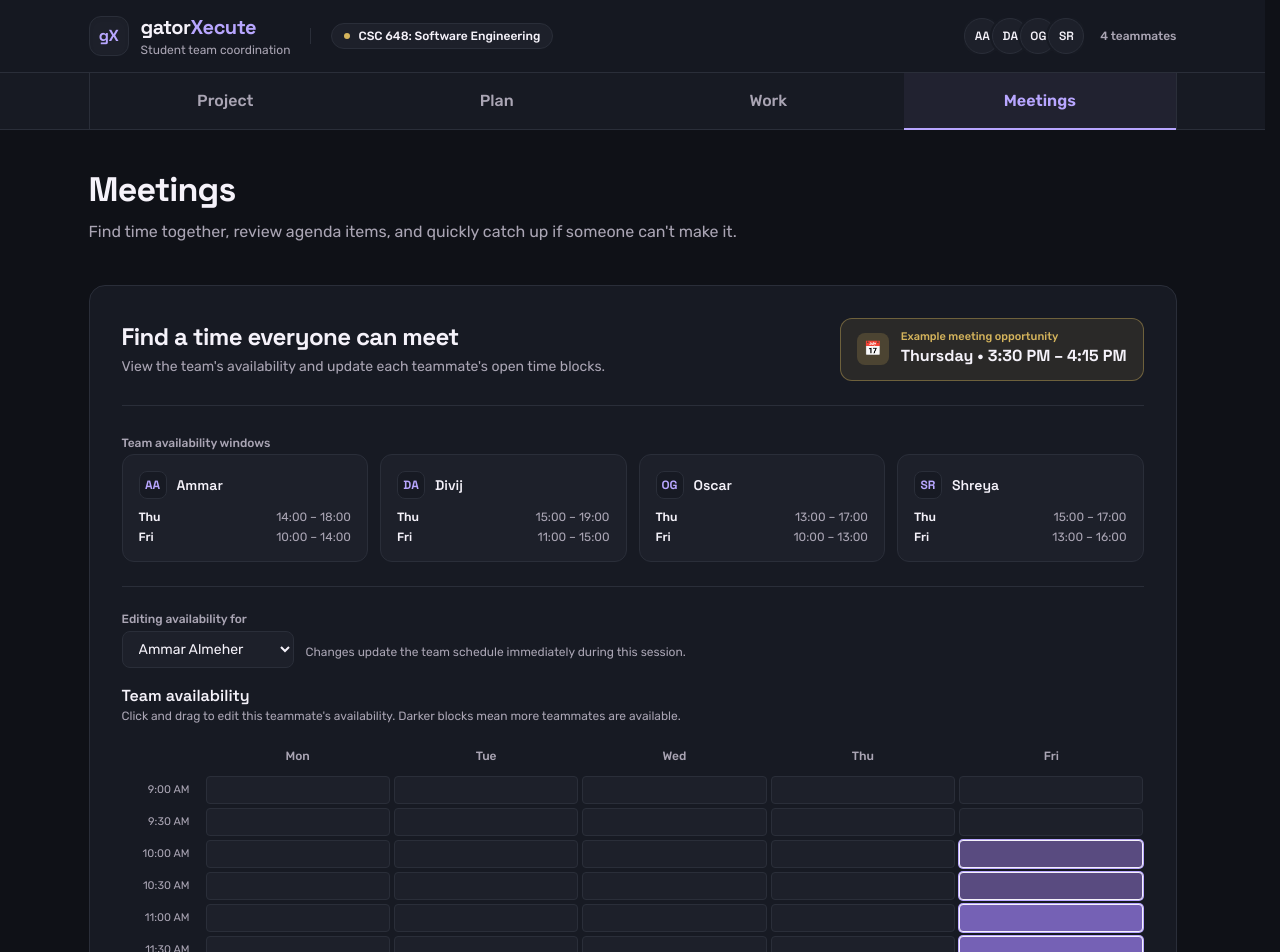
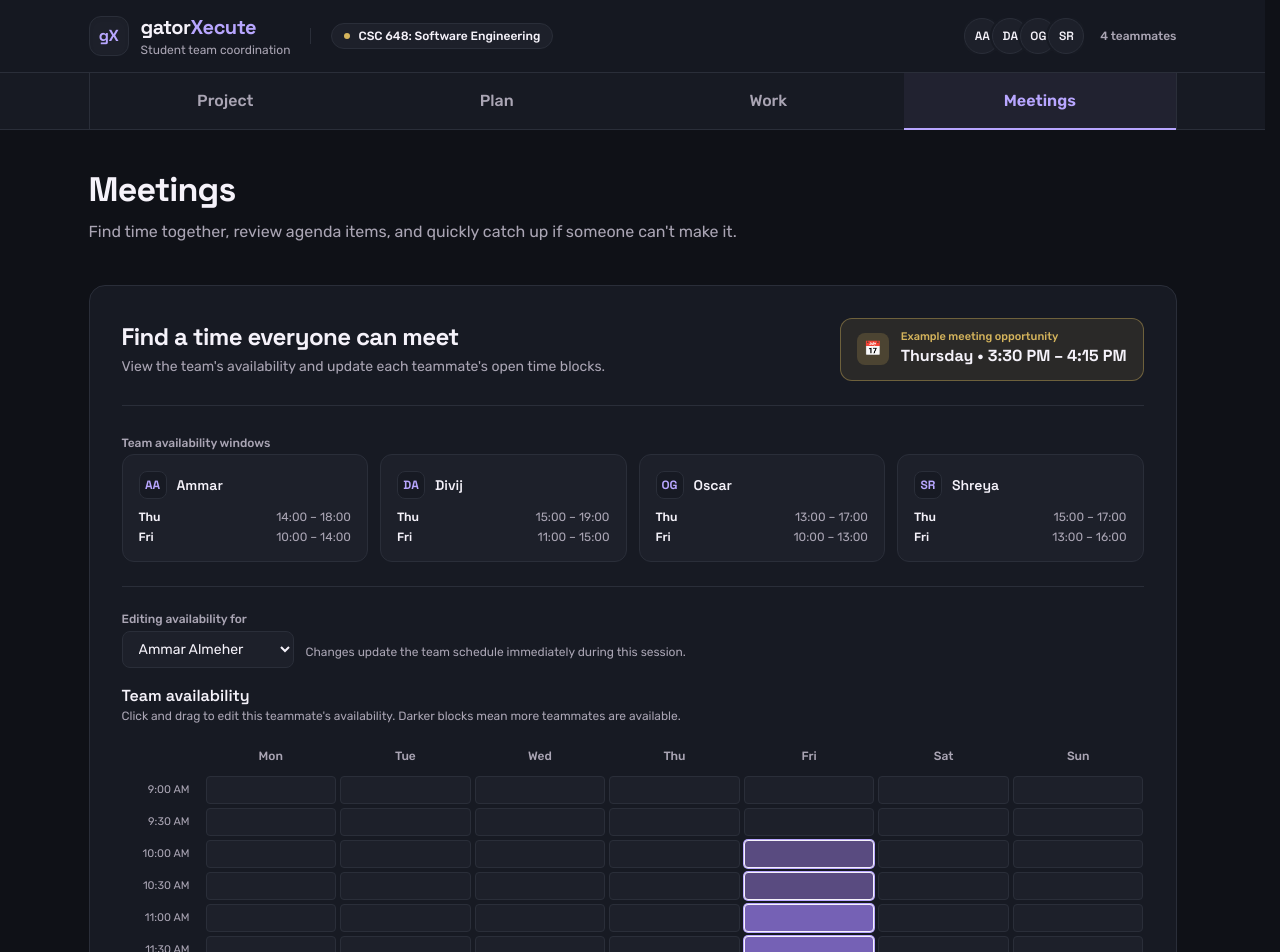
Before and after one commit to akalmeher/gatorXecute, a Next.js app: page /meeting in a window 1280 px wide. Shown: the top 952 px of the page. Built offline with nearby package versions, Linux system fonts and the light colour scheme.

Commit message:
Weekends

```diff
--- a/features/scheduling/AvailabilityGrid.tsx
+++ b/features/scheduling/AvailabilityGrid.tsx
@@ -252,26 +252,7 @@ export function AvailabilityGrid({
     *
     * This becomes the gold "best time" cell.
     */
-    function getBestFullTeamCell(): string | null {
-        for (const day of DAYS) {
-            for (const time of TIME_SLOTS) {
-                const availableMembers =
-                    getAvailableMembers(day, time);
 
-                if (
-                    members.length > 0 &&
-                    availableMembers.length === members.length
-                ) {
-                    return getCellId(day, time);
-                }
-            }
-        }
-
-        return null;
-    }
-
-    const bestFullTeamCell =
-        getBestFullTeamCell();
 
     /*
      * Add or remove one calendar square.
@@ -425,10 +406,10 @@ export function AvailabilityGrid({
 
             {/* Calendar */}
             <div className="overflow-x-auto">
-                <div className="min-w-[650px] select-none">
+                <div className="min-w-[850px] select-none">
 
                     {/* Day headings */}
-                    <div className="grid grid-cols-[80px_repeat(5,1fr)] gap-1 mb-1">
+                    <div className="grid grid-cols-[80px_repeat(7,1fr)] gap-1 mb-1">
                         <div />
 
                         {DAYS.map((day) => (
@@ -447,7 +428,7 @@ export function AvailabilityGrid({
                         (time) => (
                             <div
                                 key={time}
-                                className="grid grid-cols-[80px_repeat(5,1fr)] gap-1 mb-1"
+                                className="grid grid-cols-[80px_repeat(7,1fr)] gap-1 mb-1"
                             >
 
                                 {/* Time label */}
@@ -488,8 +469,9 @@ export function AvailabilityGrid({
                                         const overlapCount =
                                             availableMembers.length;
 
-                                        const isBestFullTeamTime =
-                                            cellId === bestFullTeamCell;
+                                        const isFullTeamAvailable =
+                                            members.length > 0 &&
+                                            overlapCount === members.length;
 
                                         const availableNames =
                                             availableMembers
@@ -581,7 +563,7 @@ export function AvailabilityGrid({
                           rounded-sm
                           border
                           transition
-                          ${isBestFullTeamTime
+                          ${isFullTeamAvailable
                                                         ? "bg-[#D5B45C]/80"
                                                         : getOverlapClass(
                                                             overlapCount
--- a/features/scheduling/scheduling-utils.ts
+++ b/features/scheduling/scheduling-utils.ts
@@ -10,6 +10,8 @@ export const DAYS: AvailabilityBlock["dayOfWeek"][] = [
   "Wed",
   "Thu",
   "Fri",
+  "Sat",
+  "Sun"
 ];
 
 export const START_HOUR = 9;
```
